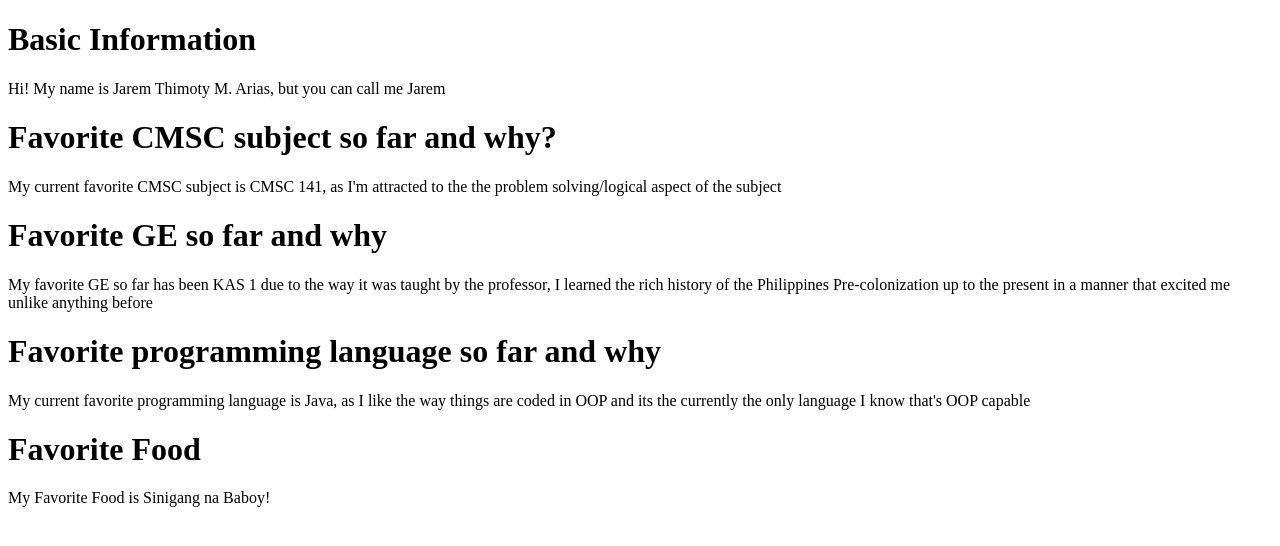
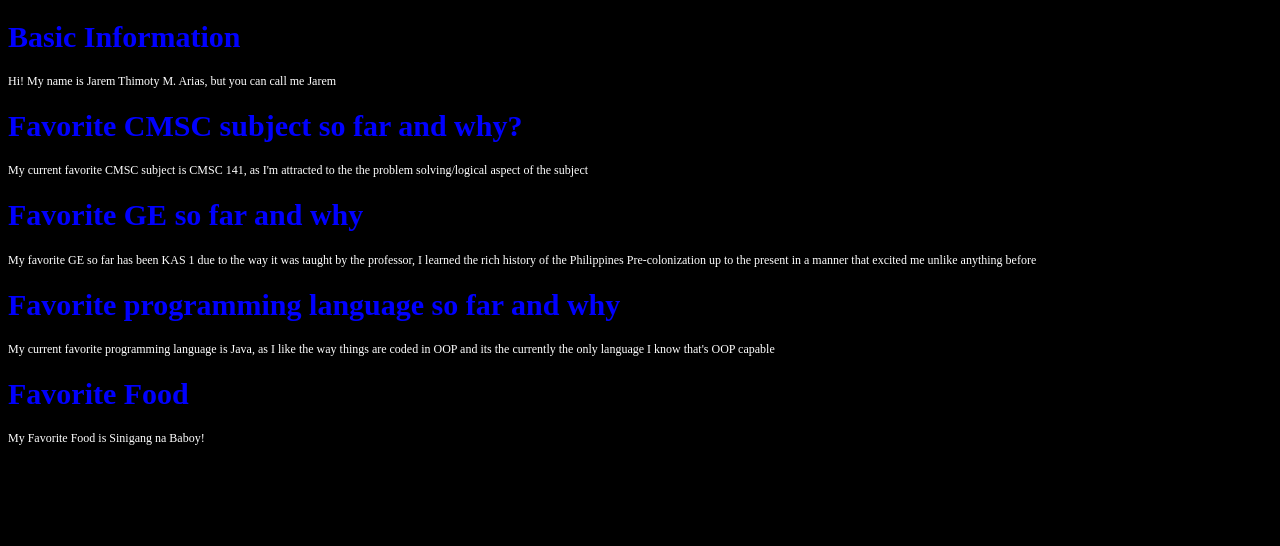
Before and after one commit to jmarias-edu/jmarias-edu, a plain HTML site: page index.html in a window 1280 px wide. Drawn offline with Linux system fonts and the light colour scheme.

Commit message:
Update css

```diff
--- a/index.html
+++ b/index.html
@@ -2,6 +2,7 @@
 <html>
 <head>
 <title>Jarem's Github Profile</title>
+<link rel="stylesheet" href="style.css">
 </head>
 <body>
 <h1>Basic Information</h1>
--- a/style.css
+++ b/style.css
@@ -7,3 +7,7 @@ p {
 	color: white;
 	font-size: 12px;
 }
+
+body {
+	background-color: black;
+}
```
